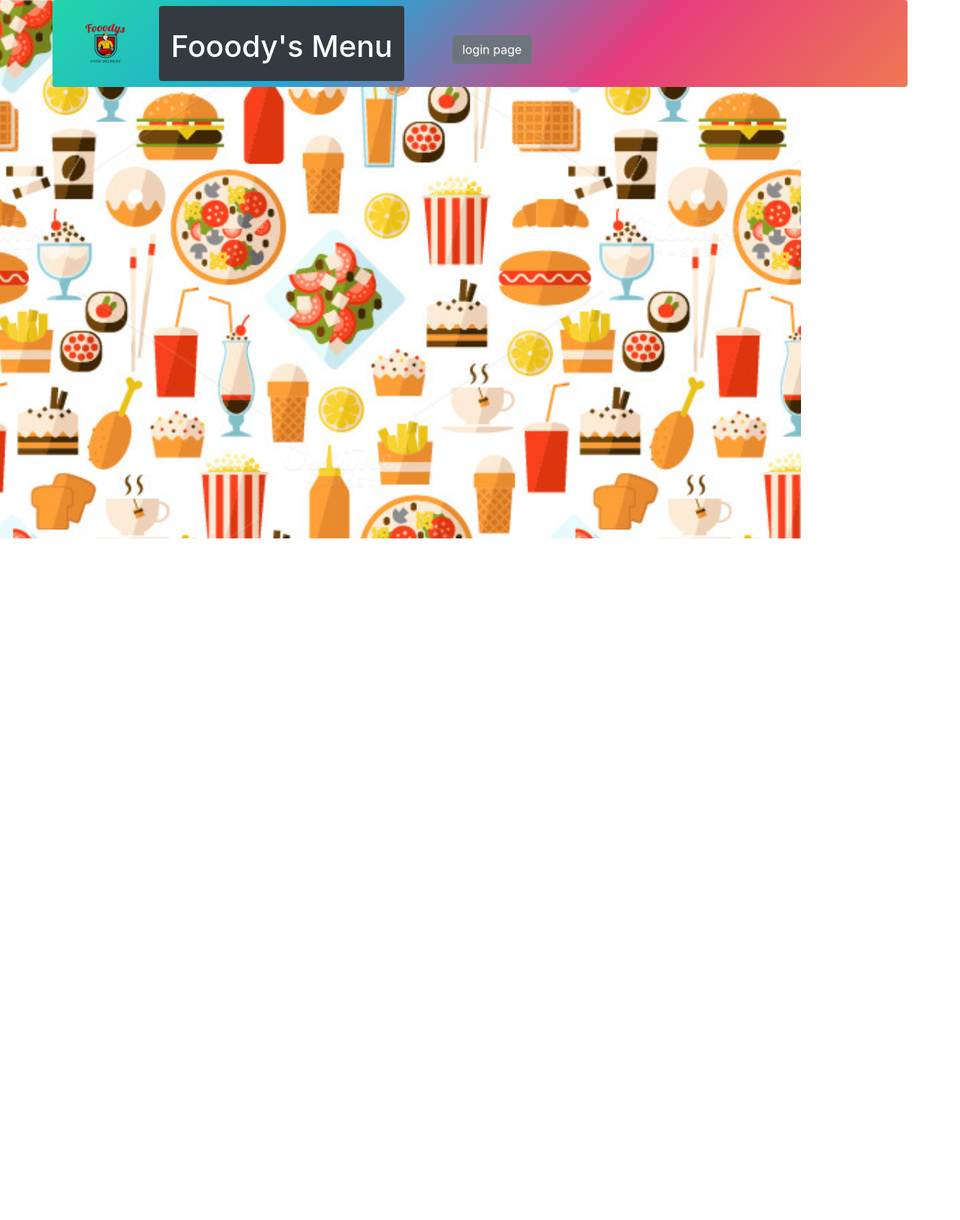
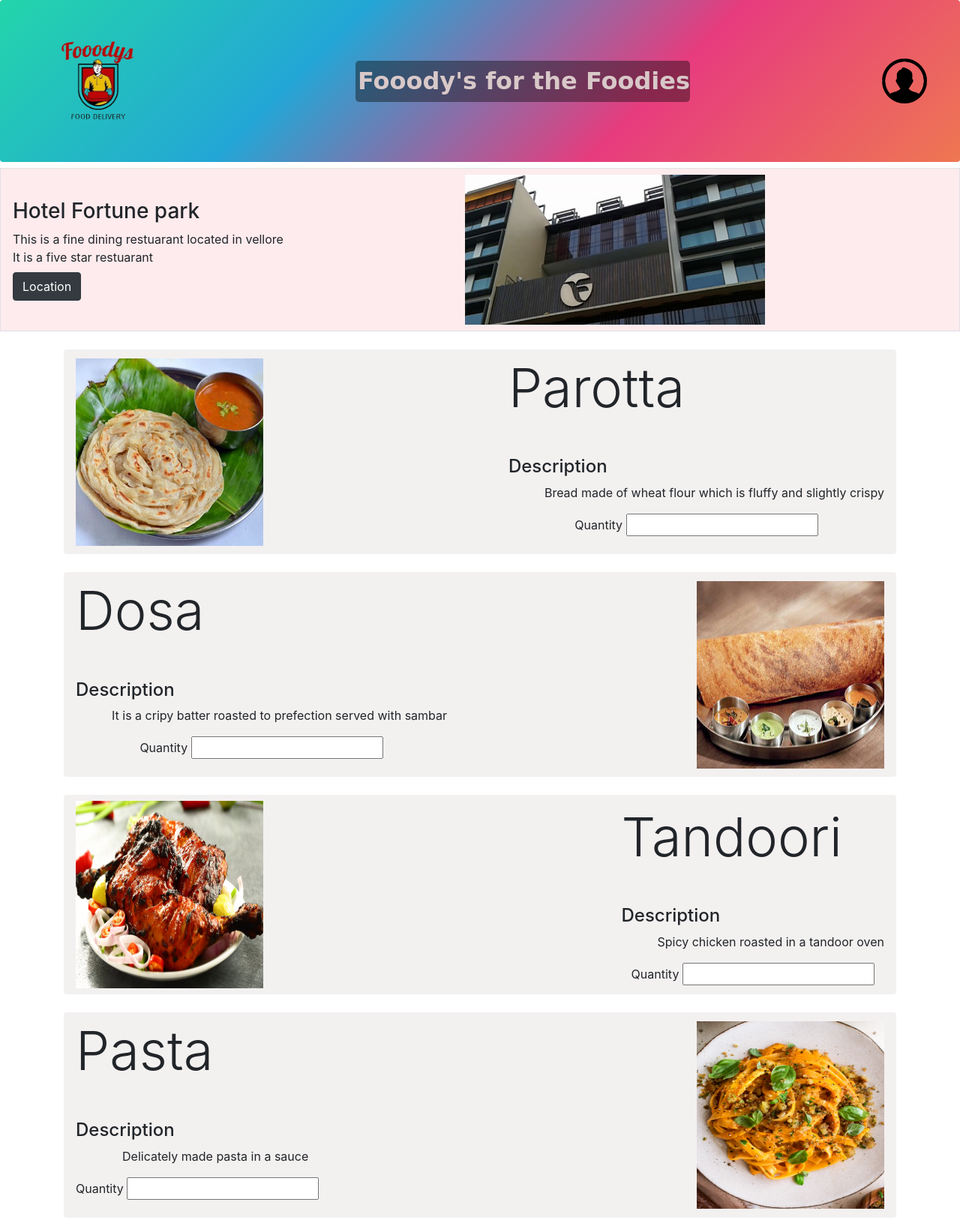
Before and after one commit to hariharans-dev/fooody-s-project, a plain HTML site: page menu selection/menu.html in a window 1280 px wide. Shown: the top 1627 px of the page at 75% size. Before the commit the page ends 800 px from the top, so only its background shows below. Drawn offline with nearby package versions, Linux system fonts and the light colour scheme.

Commit message:
menu selection completed

```diff
--- a/menu selection/menu.html
+++ b/menu selection/menu.html
@@ -9,17 +9,102 @@
   <link rel="stylesheet" href="bootstrap/bootstrap.min.css">
   <title>Document</title>
 </head>
-<body  ng-app="">
-  <div class="food container bg-danger rounded">
-    <div class="row">
-      <div class="navbar"><img src="/resources/transparent logo.png" alt="photo" width="110px" height="100px"></div>
-      <div class="navbar text-white h1 text-center pt-3 bg-dark mt-2 rounded">Fooody's Menu</div>
-      <div class="navbar text-white text-right"><a href="/login page/login.html" class="btn btn-secondary mt-3 ml-5" role="button">login page</a></div>
+<body>
+  <div class="food container-fluid bg-danger rounded">
+    <div class="navbar">
+      <div><img src="/resources/transparent logo.png" alt="photo" width="200px" height="200px"></div>
+      <div class="t">Fooody's for the Foodies</div>
+      <div class="text-white text-right b1"><a class="btn" href="/login page/login.html" role="button"><img src="/resources/usrimg.png" alt="user" width="60px"></a></div>
     </div>
   </div>
-  <div class="menu">
-
+  <div class="resturant border mt-2">
+    <div class="navbar">
+      <div class="resturantname">
+        <div class="h3">Hotel Fortune park</div>
+        <div>This is a fine dining restuarant located in vellore<br>It is a five star restuarant</div>
+        <div class="text-left mt-2"><a href="https://goo.gl/maps/neLT2fwgvA7Lf2LP7" class="btn btn-dark b2" role="button" target="_blank">Location</a></div>
+      </div>
+      <div class=""><img src="/resources/fortunepark.png" alt="fortunepark" width="400px" height="200px"></div>
+      <div></div>
+    </div>
+  </div>
+  <br>
+  <div class="container">
+    <div class="parotta a1 rounded">
+      <div class="navbar">
+        <div><img src="/resources/parotta.png" alt="parotta" height="250px" width="250px"></div>
+        <div class="text-right">
+          <div class="display-3 text-left mb-5">Parotta</div>
+          <div class="h4 text-left">Description</div>
+          <div class="text-center ml-5">Bread made of wheat flour which is fluffy and slightly crispy </div>
+          <div class="mt-3 mb-3 text-center">Quantity <input type="number" id="parotta"></div>
+        </div>
+      </div>
+    </div>
+    <br>
+    <div class="dosa a1 rounded">
+      <div class="navbar">
+        <div class="text-left">
+          <div class="display-3 text-left mb-5">Dosa</div>
+          <div class="h4 text-left">Description</div>
+          <div class="text-center ml-5">It is a cripy batter roasted to prefection served with sambar</div>
+          <div class="mt-3 mb-3 text-center">Quantity <input type="number" id="dosa"></div>
+        </div>
+        <div><img src="/resources/dosa.png" alt="dosa" height="250px" width="250px"></div>
+      </div>
+    </div>
+    <br>
+    <div class="tandoori a1 rounded">
+      <div class="navbar">
+        <div><img src="/resources/tandoori.png" alt="tandoori" height="250px" width="250px"></div>
+        <div class="text-center">
+          <div class="display-3 text-left mb-5">Tandoori</div>
+          <div class="h4 text-left">Description</div>
+          <div class="text-center ml-5">Spicy chicken roasted in a tandoor oven </div>
+          <div class="mt-3 text-center">Quantity <input type="number" id="tandoori"></div>
+        </div>
+      </div>
+    </div>
+    <br>
+    <div class="pasta a1 rounded">
+      <div class="navbar">
+        <div class="text-center">
+          <div class="display-3 text-left mb-5">Pasta</div>
+          <div class="h4 text-left">Description</div>
+          <div class="text-center ml-5">Delicately made pasta in a sauce</div>
+          <div class="mt-3 mb-3 text-center">Quantity <input type="number" id="pasta"></div>
+        </div>
+        <div><img src="/resources/pasta.png" alt="pasta" height="250px" width="250px"></div>
+      </div>
+    </div>
+    <br>
+    <div class="panner a1 rounded">
+      <div class="navbar">
+        <div><img src="/resources/panner masala.png" alt="panner" height="250px" width="250px"></div>
+        <div class="text-center">
+          <div class="display-3 text-left mb-5">Panner<br>butter masala</div>
+          <div class="h4 text-left">Description</div>
+          <div class="text-center">Freshly made panner in a hot masala</div>
+          <div class="mt-3 mb-3 text-center">Quantity <input type="number" id="panner"></div>
+        </div>
+      </div>
+    </div>
+  </div>
+  <div class="mt-5 mb-5">
+    <div class="text-center text-white h1"><a href="/view cart/cart.html" class="b1 btn btn-dark pt-2 pb-2 pl-3 pr-3" role="button" onclick="process()">View cart</a></div>
+  </div>
+  <div class="bg-dark text-white pt-2">
+    <div class="text-center">Developed by Arvind kumar |  Hariharan J | Hariharan S</div>
+    <div class="h5 text-center mt-5">Contact Details</div>
+    <div class="pb-5 pt-3">
+      <table class="border">
+        <tr><td>Arvind kumar</td><td>963548959</td><td>https://www.linkedin.com/in/thearvikumar/</td></tr>
+        <tr><td>Hariharan J</td><td>9898495525</td><td>https://www.linkedin.com/in/hariharan-jayachandran-008931221/</td></tr>
+        <tr><td>Hariharan S</td><td>9360745166</td><td>https://www.linkedin.com/in/hariharan-s-562027226/</td></tr>
+      </table>
+    </div>
   </div>
   <script src="bootstrap/bootstrap.min.js"></script>
+  <script src="menujs.js"></script>
 </body>
 </html>
--- a/menu selection/menujs.js
+++ b/menu selection/menujs.js
@@ -0,0 +1,47 @@
+function process(){
+    let parotta=0;
+    let panner=0;
+    let dosa=0;
+    let pasta=0;
+    let tandoori=0;
+    parotta=document.getElementById("parotta").value
+    dosa=document.getElementById("dosa").value
+    tandoori=document.getElementById("tandoori").value
+    pasta=document.getElementById("pasta").value
+    panner=document.getElementById("panner").value
+    if(panner==0){panner=0}
+    if(parotta==0){parotta=0}
+    if(dosa==0){dosa=0}
+    if(pasta==0){pasta=0}
+    if(tandoori==0){tandoori=0}
+    let object=[
+      {
+        name:'parotta',
+        count:parotta
+      },
+      {
+        name:'dosa',
+        count:dosa
+      },
+      {
+        name:'pasta',
+        count:pasta
+      },
+      {
+        name:'panner',
+        count:panner
+      },
+      {
+        name:'tandoori',
+        count:tandoori
+      }
+    ];
+    let jsonString = JSON.stringify(object);
+    let blob = new Blob([jsonString], {type: 'application/json'});
+    let url = URL.createObjectURL(blob);
+     a = document.createElement('a');
+    a.href = url;
+    a.download = 'data.json';
+    document.body.appendChild(a);
+    a.click();
+}
--- a/menu selection/menustyle.css
+++ b/menu selection/menustyle.css
@@ -2,7 +2,6 @@
 	background: linear-gradient(-45deg, #ee7752, #e73c7e, #23a6d5, #23d5ab);
 	animation: gradient 15s ease infinite;
 }
-
 @keyframes gradient {
 	0% {
 		background-position: 0% 50%;
@@ -15,7 +14,41 @@
 	}
 }
 body{
-    background: url('/resources/menubackground.png');
-    background-repeat: no-repeat;
-    /* background-size: 100%; */
+    background-color: gainsboro;
 }
+.resturant{
+	background-color: #FDEBED;
+}
+.a1{
+	background-color: rgba(178, 161, 161, 0.16);
+}
+td{
+	padding-left: 5px;
+	padding-top: 5px;
+	padding-bottom: 5px;
+	padding-right: 15px;
+}
+table{
+	margin-left: auto;
+  	margin-right: auto;
+}
+.b1:hover {
+	transform: scale(1.3);
+	transition: transform .5s ease;
+  }
+  .b2:hover {
+	transform: scale(1.2);
+	transition: transform .6s ease;
+  }
+  .t{
+	padding-left: 4px;
+	padding-top: 3px;
+	padding-bottom: 4px;
+	padding-left: 3px;
+	color: rgb(216, 200, 200);
+	font-family: cursive;
+	background-color: rgba(9, 9, 9, 0.42);
+	border-radius: 5px;
+	font-size: xx-large;
+	font-weight: 800;
+  }
--- a/view cart/fetch_order_details.js
+++ b/view cart/fetch_order_details.js
@@ -1,6 +1,6 @@
 var cart = angular.module('cartpage', []);
 cart.controller('data-fetch', function ($scope, $http) {
-    $http.get('/menu selection/data.json')
+    $http.get('C:/Users/shari/Downloads/data.json')
         .then(function (response) {
             console.log(response.data[0].count);
             for (let index = 0; index < response.data.length; index++) {
```
Also changed, not shown: menu selection/data.json (deleted, +0 -22 lines), view cart/cart.html (+0 -2 lines), resources/fortunepark.png (added).
